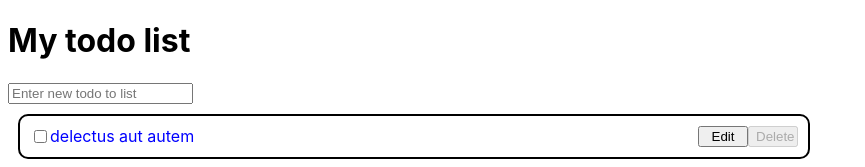
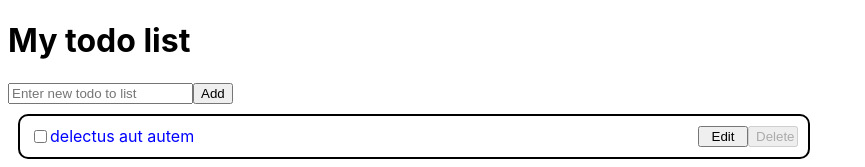
Before and after one commit to kseniiaIrinarkhova/todo, a React (Vite) app: page / in a window 1280 px wide. Shown: the top 167 px of the page, without its empty margins (0-865 px from the left). Built offline with nearby package versions, Linux system fonts and the light colour scheme.

Commit message:
added button element

```diff
--- /dev/null
+++ b/src/components/Button/Button.jsx
@@ -0,0 +1,10 @@
+import './Button.css'
+import { BTN_TYPE } from '../../services/constant.data'
+
+export default function Button({ children, action, id, dispatch, isDisabled=false,  type}) {
+    const buttonEl = type === BTN_TYPE.SUBMIT ?
+        <button disabled={isDisabled} type={type}>{children}</button> :
+        <button disabled={isDisabled} type={type} onClick={(e) => { dispatch({ type: action, payload: { id: id } }) }}>{children}</button>;
+  return buttonEl;
+
+}
--- a/src/components/Form/Form.jsx
+++ b/src/components/Form/Form.jsx
@@ -1,6 +1,7 @@
 import './Form.css'
-import { ACTIONS } from '../../services/constant.data';
+import { ACTIONS, BTN_TYPE } from '../../services/constant.data';
 import { useState } from 'react';
+import Button from '../Button/Button';
 
 export default function Form({dispatch }) {
   //state for input field for todo
@@ -8,6 +9,8 @@ export default function Form({dispatch }) {
 
   function handleSubmit(e) {
     e.preventDefault();
+    //do nothing if input is clean
+    if(title==='') return true;
     //add new todo
     dispatch({ type: ACTIONS.ADD_TODO, payload: {title: title}  })
     //clean input
@@ -18,6 +21,7 @@ export default function Form({dispatch }) {
   return (
     <form onSubmit={handleSubmit}>
       <input type="text" value={title} onChange={(e) => setTitle(e.target.value)} placeholder='Enter new todo to list'/>
+      <Button type={BTN_TYPE.SUBMIT} >Add</Button>
     </form>
   )
 }
--- a/src/services/constant.data.jsx
+++ b/src/services/constant.data.jsx
@@ -127,4 +127,9 @@ TOGGLE_TODO: "toggle-todo",
 DELETE_TODO: "delete-todo"
 }
 
-export {initialState, ACTIONS};
+const BTN_TYPE = {
+    SUBMIT: "submit",
+    BUTTON: "button"
+}
+
+export {initialState, ACTIONS, BTN_TYPE};
```
Also changed, not shown: src/components/Button/Button.css (added).
